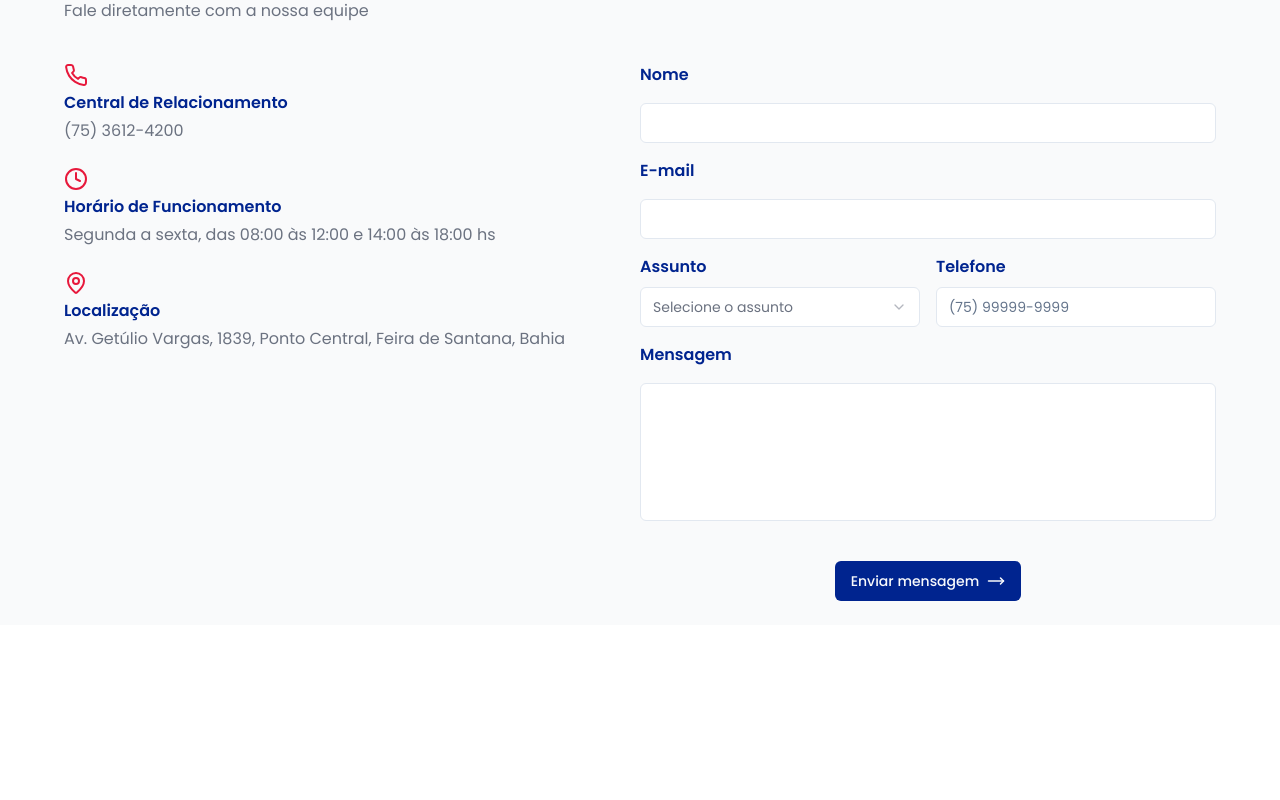
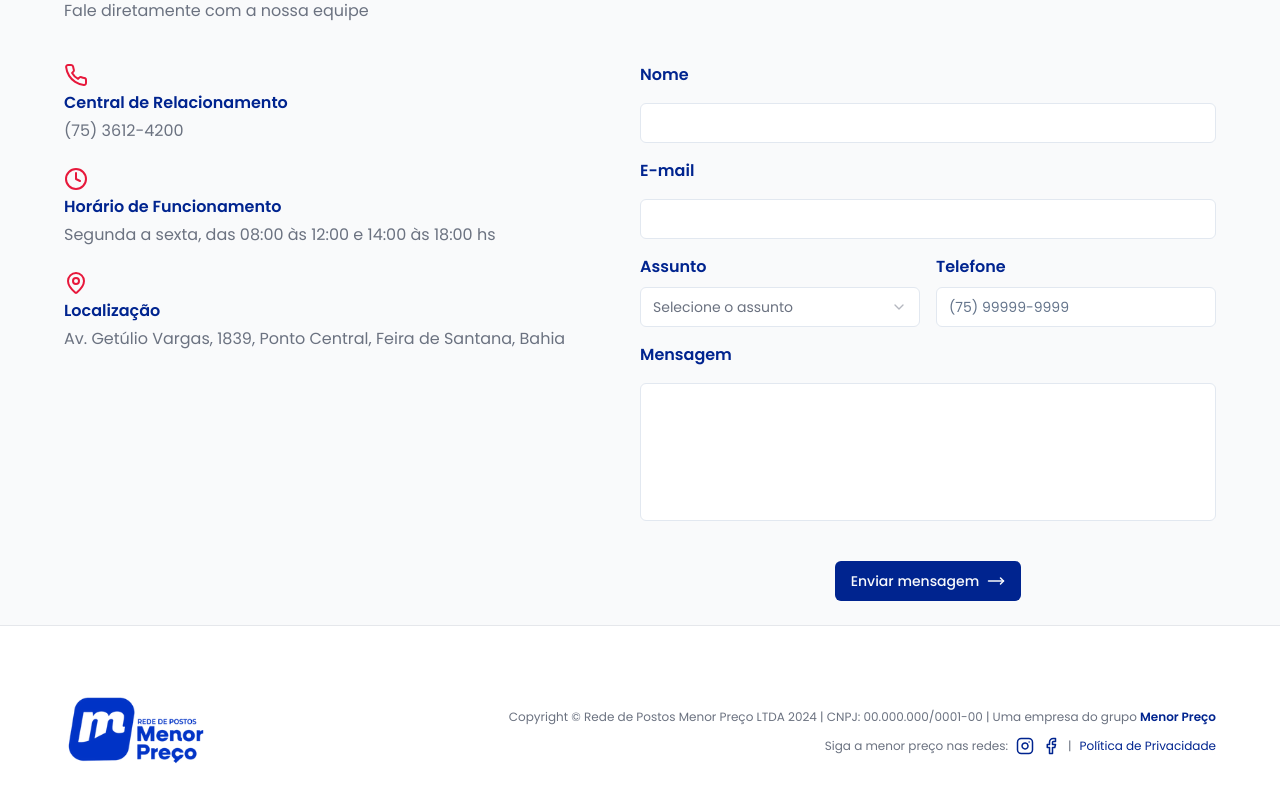
Before and after one commit to Julian-Andrade/postos_menor_preco, a Next.js app: page / in a window 1280 px wide. Shown: the part 2745-3545 px from the top of the page. Before the commit the page ends 3370 px from the top, so only its background shows below. Built offline with nearby package versions, Linux system fonts and the light colour scheme.

Commit message:
feat: add Footer component

```diff
--- /dev/null
+++ b/app/_components/footer/footer.tsx
@@ -0,0 +1,52 @@
+import { FacebookIcon, InstagramIcon } from "lucide-react";
+import Image from "next/image";
+import Link from "next/link";
+
+export const Footer = () => {
+  return (
+    <footer className="border-t border-solid border-gray-200 py-16 text-xs">
+      <div className="container flex w-full items-center justify-between">
+        <div>
+          <Image
+            src="/logo_azul.webp"
+            alt="Logo Menor Preço"
+            width={144}
+            height={50}
+          />
+        </div>
+
+        <div className="basis-[65%] space-y-3 text-end">
+          <p>
+            Copyright © Rede de Postos Menor Preço LTDA 2024 | CNPJ:
+            00.000.000/0001-00 | Uma empresa do grupo{" "}
+            <span className="font-semibold text-blue">Menor Preço</span>
+          </p>
+
+          <div className="flex items-center justify-end gap-2">
+            <div className="flex items-center gap-2">
+              <p>Siga a menor preço nas redes:</p>
+              <Link
+                href="https://www.instagram.com/postosmenorpreco/"
+                target="_blank"
+              >
+                <InstagramIcon className="text-blue hover:text-red" size={18} />
+              </Link>
+              <Link
+                href="https://www.facebook.com/postosmenorpreco"
+                target="_blank"
+              >
+                <FacebookIcon className="text-blue hover:text-red" size={18} />
+              </Link>
+            </div>
+            |
+            <Link href="/" target="_blank">
+              <p className="text-blue hover:text-red">
+                Política de Privacidade
+              </p>
+            </Link>
+          </div>
+        </div>
+      </div>
+    </footer>
+  );
+};
--- a/app/layout.tsx
+++ b/app/layout.tsx
@@ -3,6 +3,7 @@ import { Poppins } from "next/font/google";
 import "./globals.css";
 import Header from "./_components/header/header";
 import { Toaster } from "./_components/ui/toaster";
+import { Footer } from "./_components/footer/footer";
 
 const poppins = Poppins({
   subsets: ["latin"],
@@ -26,6 +27,7 @@ export default function RootLayout({
       <body className={poppins.className}>
         <Header />
         {children}
+        <Footer />
         <Toaster />
       </body>
     </html>
```
